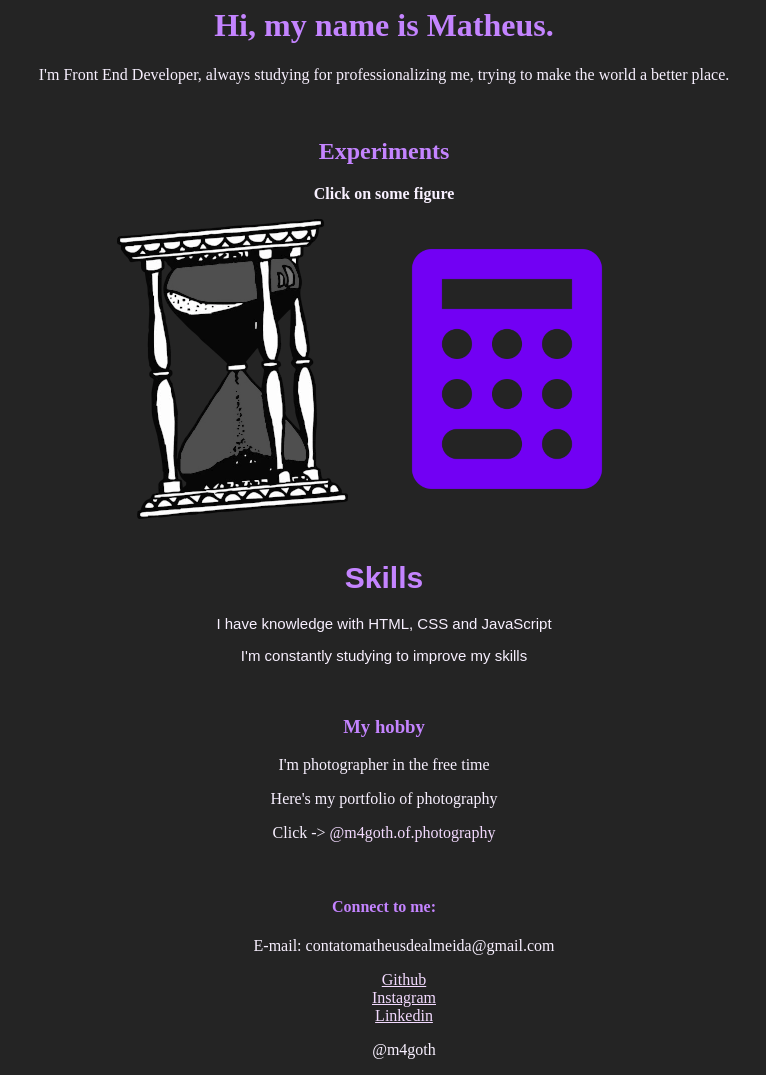
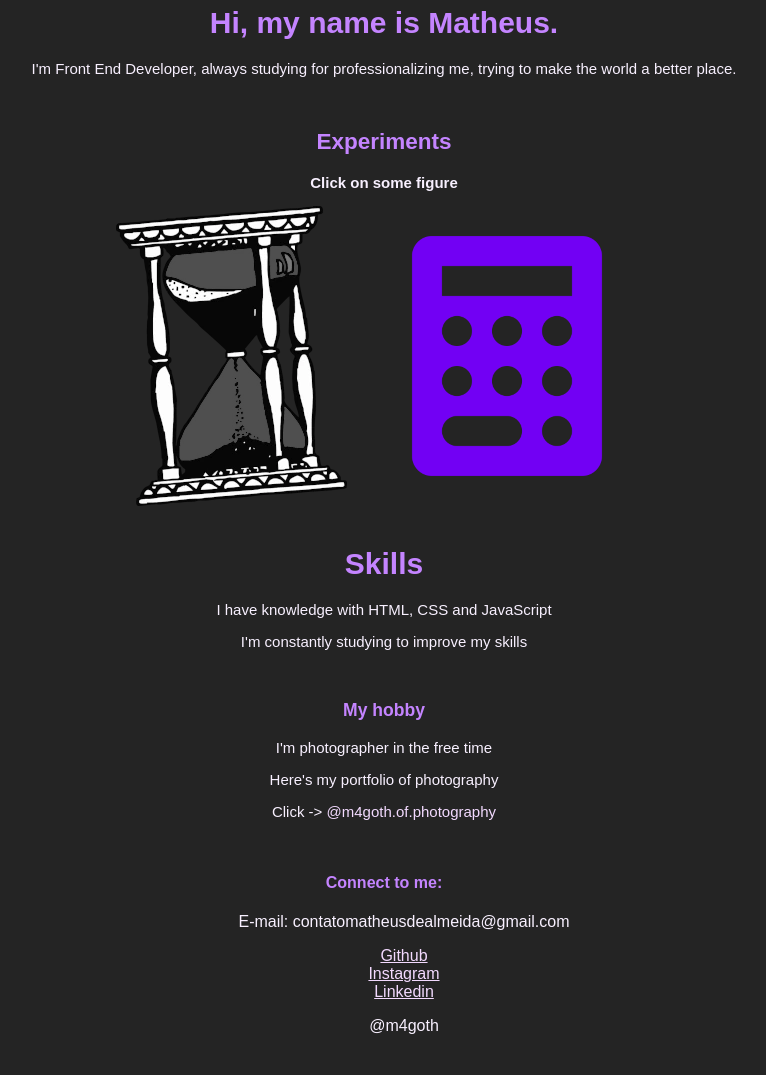
Before and after one commit to m4goth/portfolio, a plain HTML site: page index.html in a window 1280 px wide. Shown: the part 40-1115 px from the top of the page, without its empty margins (256-1022 px from the left). After the commit the page ends 1091 px from the top, so only its background shows below. Drawn offline with Linux system fonts and the light colour scheme.

Commit message:
Add files via upload

```diff
--- a/style.css
+++ b/style.css
@@ -4,6 +4,7 @@ body {
 }
 
 .intro {
+    font: normal 15px Arial;
     text-align: center;
 }
 
@@ -12,6 +13,7 @@ h1 {
 }
 
 .projetos {
+    font: normal 15px Arial;
     text-align: center;
 }
 
@@ -25,6 +27,7 @@ h2 {
 }
 
 .fotografia {
+    font: normal 15px Arial;
     text-align: center;
 }
 
@@ -38,6 +41,7 @@ h3 {
 }
 
 .contato {
+    font: normal 16px Arial;
     text-align: center;
 }
 
```
